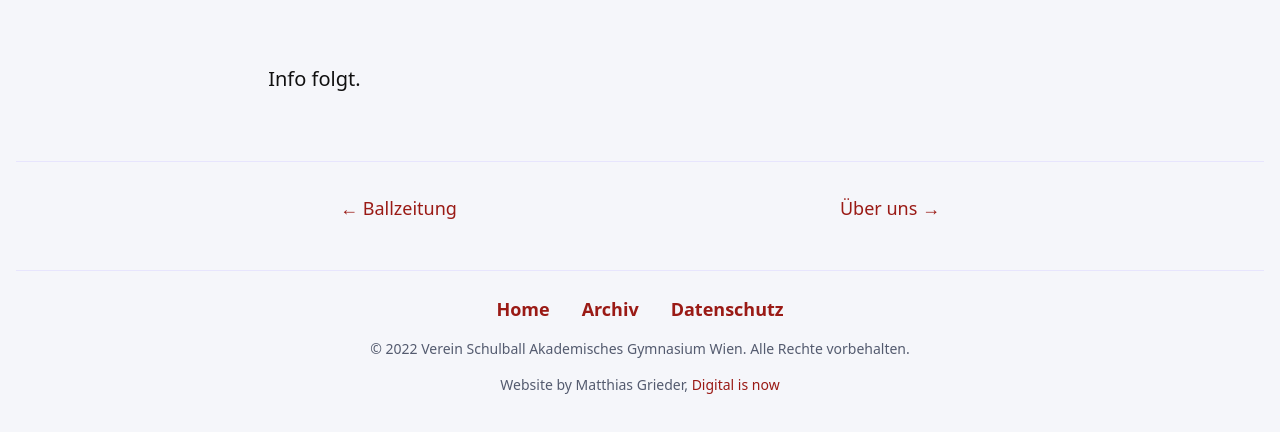
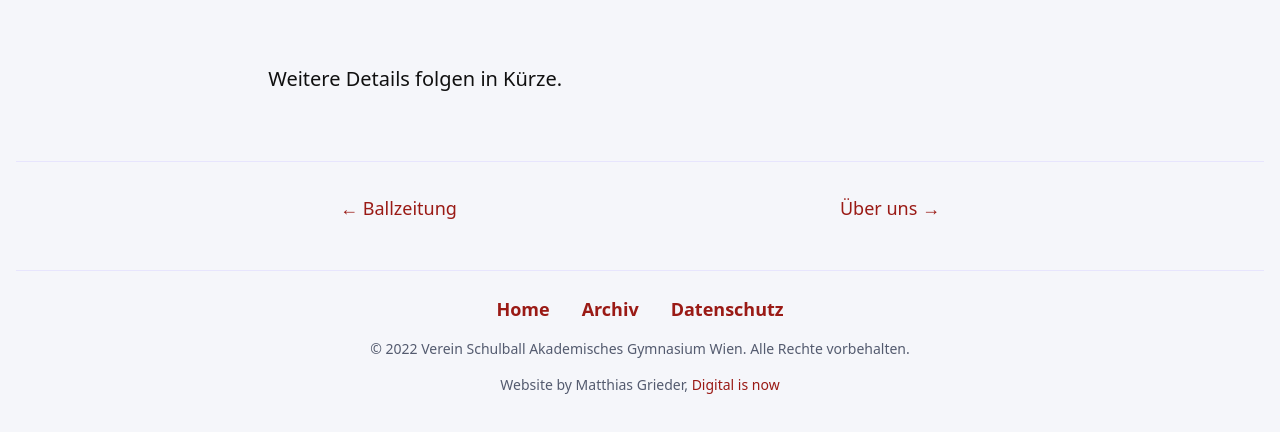
Before and after one commit to adamr04/akg, a Gatsby site: page /sponsors in a window 1280 px wide. Shown: the part 318-750 px from the top of the page. Built offline with nearby package versions, Linux system fonts and the light colour scheme; Gatsby itself is replaced by a stand-in of ours; some packages are replaced by stand-ins of ours.

Commit message:
update text for build test

```diff
--- a/content/articles/sponsors/index.mdx
+++ b/content/articles/sponsors/index.mdx
@@ -5,4 +5,4 @@
 order: 2
 ---
 
-Info folgt.
+Weitere Details folgen in Kürze.
```
